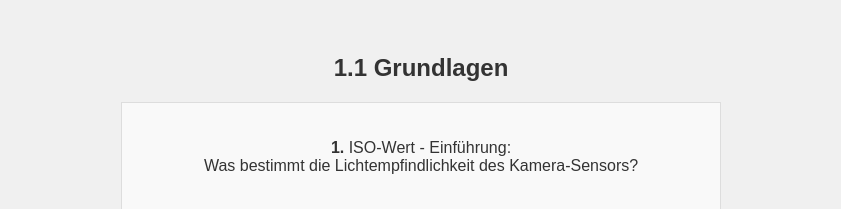
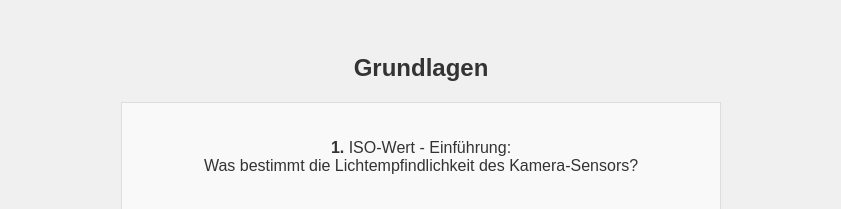
Before and after one commit to htlcoding/getcode, a plain HTML site: page pages/fotografieuebungwert.html in a window 1280 px wide. Shown: the part 179-388 px from the top of the page, without its empty margins (219-1060 px from the left). Drawn offline with Linux system fonts and the light colour scheme.

Commit message:
Update fotografieuebungwert.html

```diff
--- a/pages/fotografieuebungwert.html
+++ b/pages/fotografieuebungwert.html
@@ -10,7 +10,7 @@
     <section id="software-development" class="about-us">
         <h1 id="titel">Werte</h2>
         </div>
-        <h1>1.1 Grundlagen</h1>
+        <h1>Grundlagen</h1>
         <div class="slideshow-container">
             <div class="card">
                 <p><strong>1. </strong>ISO-Wert - Einführung:<br>Was bestimmt die Lichtempfindlichkeit des Kamera-Sensors?</p>
```
